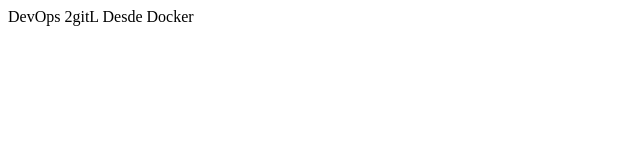
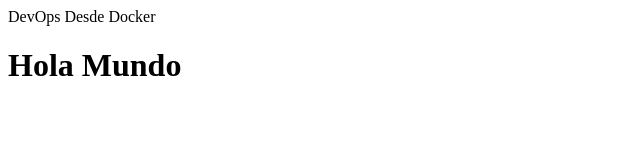
Before and after one commit to Zuryboy/DevOps, a website: page public/index.html in a window 1280 px wide. Shown: the whole page, without its empty margins (0-640 px from the left). Drawn offline with Linux system fonts and the light colour scheme.

Commit message:
Add html change

```diff
--- a/public/index.html
+++ b/public/index.html
@@ -3,6 +3,8 @@
         <title>Estoy esta empezando</title>
     </head>
     <body>
-        DevOps 2gitL Desde Docker
+        DevOps
+        Desde Docker
+        <h1>Hola Mundo</h1>
     </body>
 </html>
```
